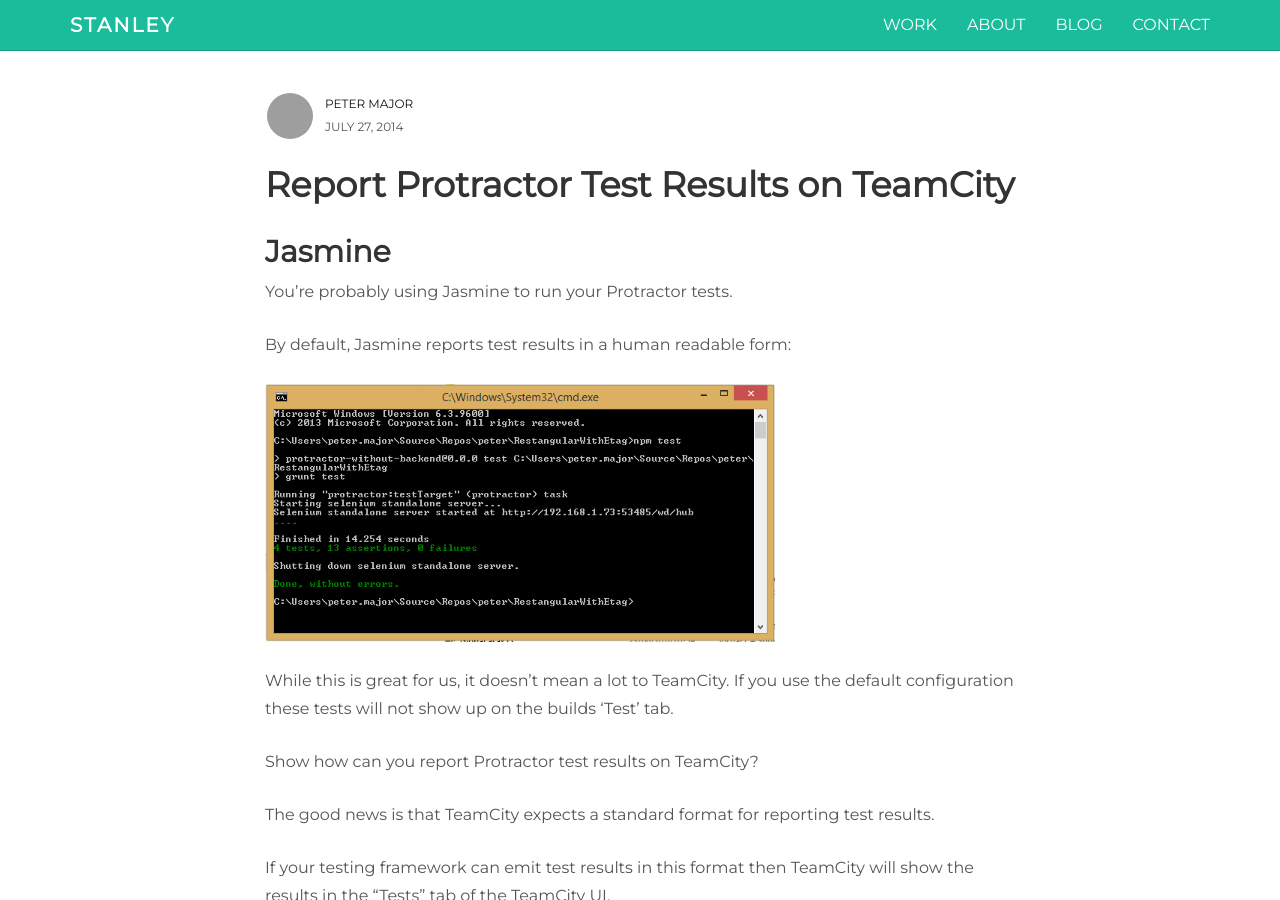
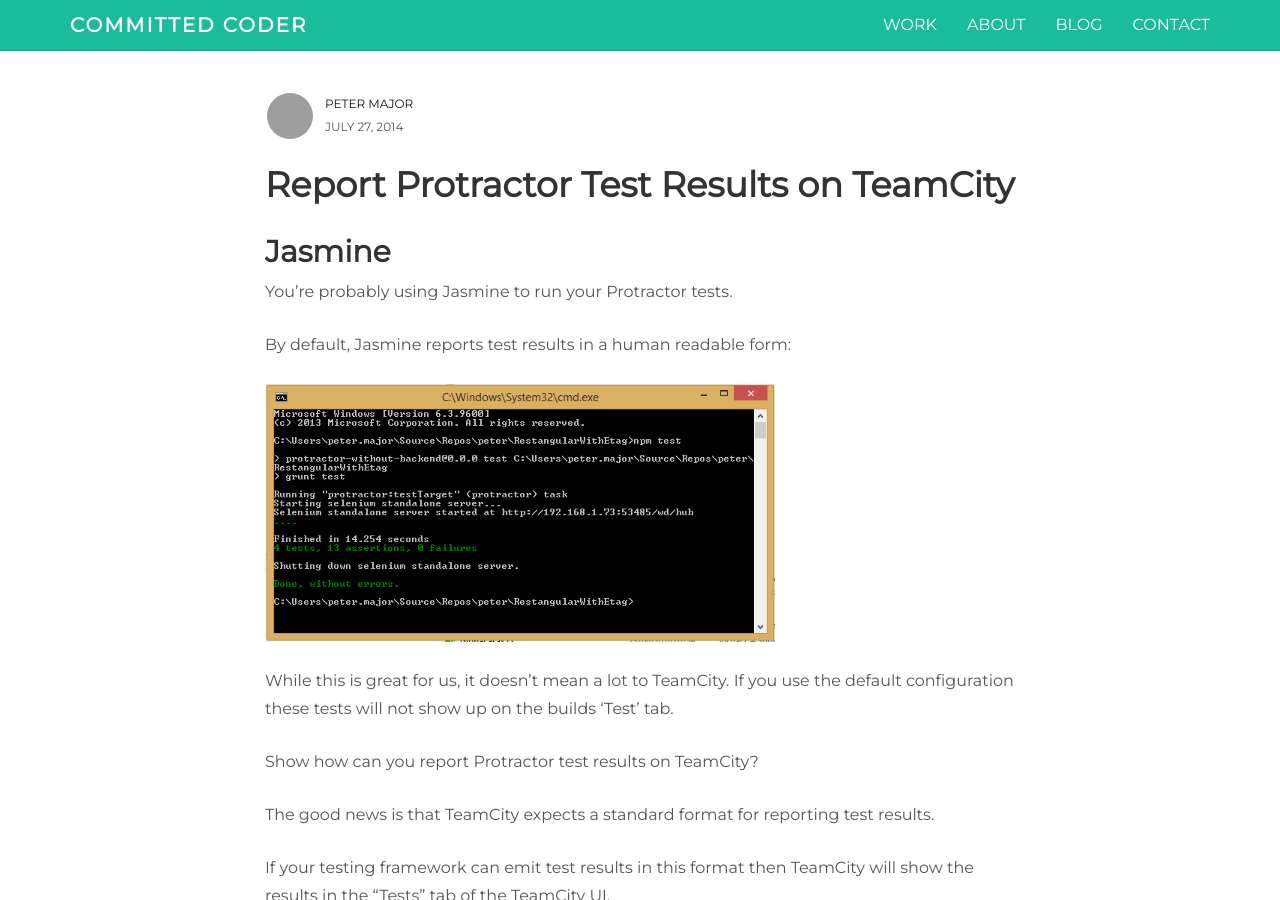
Before and after one commit to petermajor/petermajor.github.io, a Jekyll site: the page built from index.html, in a window 1280 px wide and 900 px high. Built offline with Jekyll 4.4.1, drawn with Linux system fonts in a browser that asks for light colours; nearby versions of some CDN libraries; the list of posts is cut into pages by our own code; grey boxes are pictures that could not be loaded.

Commit message:
yeh I have a blog name

```diff
--- a/_config.yml
+++ b/_config.yml
@@ -1,5 +1,5 @@
 # Site settings
-title: Your awesome title
+title: committed coder
 email: your-email@domain.com
 description: "Write an awesome description for your new site here. You can edit this line in _config.yml. It will appear in your document head meta (for Google search results) and in your feed.xml site description."
 baseurl: ""
--- a/_layouts/default.html
+++ b/_layouts/default.html
@@ -7,7 +7,7 @@
 		<meta name="description" content="">
 		<meta name="author" content="">
 		<!--<link rel="shortcut icon" href="../../docs-assets/ico/favicon.png">-->
-		<title>STANLEY - Free Bootstrap Theme </title>
+		<title>{% if page.title %}{{ page.title }}{% else %}{{ site.title }}{% endif %}</title>
 		<!-- Bootstrap core CSS -->
 		<link href="/assets/css/bootstrap.css" rel="stylesheet">
 		<!-- Custom styles for this template -->
@@ -31,7 +31,7 @@
 					<span class="icon-bar"></span>
 					<span class="icon-bar"></span>
 					</button>
-					<a class="navbar-brand" href="/">STANLEY</a>
+					<a class="navbar-brand" href="/">{{ site.title }}</a>
 				</div>
 				<div class="navbar-collapse collapse">
 					<ul class="nav navbar-nav navbar-right">
```
